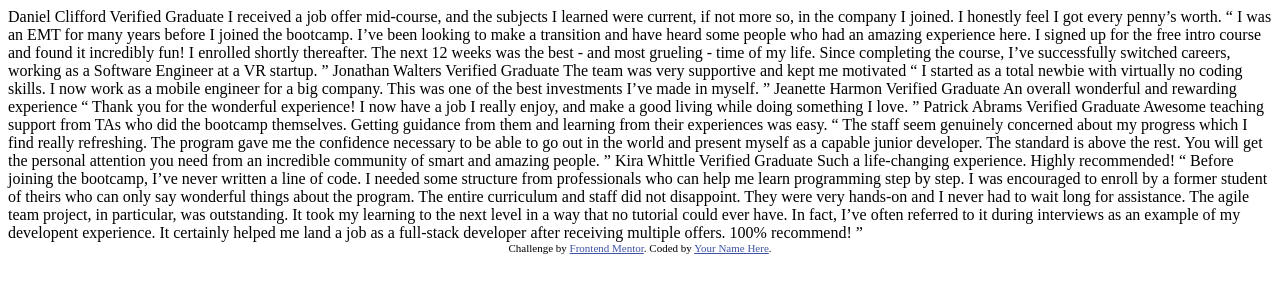
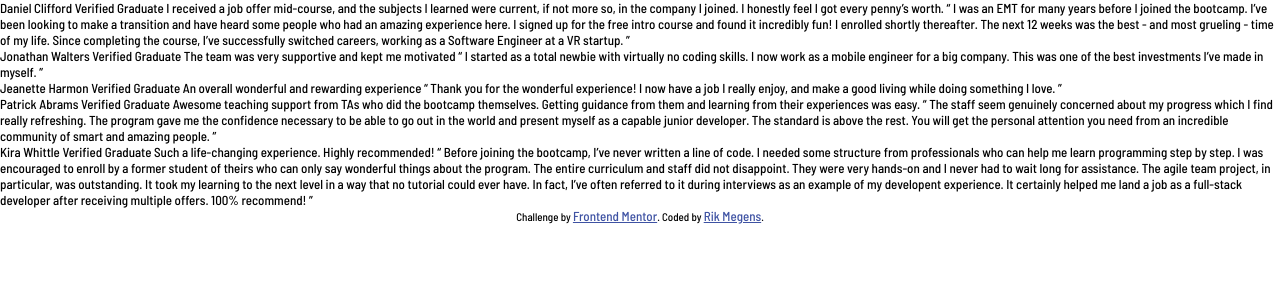
Before and after one commit to rmegens/fem-testimonials-grid-section, a plain HTML site: page index.html in a window 1280 px wide. Drawn offline with Linux system fonts and the light colour scheme.

Commit message:
updated stylesheet and added styling classes and elements to index.html

```diff
--- /dev/null
+++ b/css/style.css
@@ -0,0 +1,63 @@
+/* styleguide for testimonials grid page */
+
+/* import fonts */
+@import url('https://fonts.googleapis.com/css2?family=Barlow+Semi+Condensed:wght@100;300;500;600&display=swap');
+
+/* css reset */
+
+/* boilerplate stuff */
+*, *::before, *::after {
+  margin: 0;
+  box-sizing: border-box;
+  font-size: 13px;
+  font-family: 'Barlow Semi Condensed', sans-serif;
+}
+
+/* root variables */
+:root {
+  /* font-weight */
+  --fw-100: 100;
+  --fw-200: 200;
+  --fw-300: 300;
+  --fw-400: 400;
+  --fw-500: 500;
+  --fw-600: 600;
+
+  /* colorschema */
+  --clr-primary-violet: hsl(263, 55%, 52%);
+  --clr-primary-greyblue: hsl(217, 19%, 35%);
+  --clr-primary-blackblue: hsl(219, 29%, 14%);
+  --clr-primary-white: hsl(0, 0%, 100%);
+  --clr-primary-white-50: hsla(0, 0%, 100%, 0.500);
+  --clr-primary-white-70: hsla(0, 0%, 100%, 0.700);
+  --clr-neutral-gray: hsl(0, 0%, 81%);
+  --clr-neutral-grayblue: hsl(210, 46%, 95%);
+
+  /* viewport sizes */
+  --max-width-screen: 1440px;
+  --min-width-screen: 376px;
+  --min-height-screen: 900px;
+  --max-width-mobile: 375px;
+  --min-height-mobile: 1966px;
+
+  --col-size: 65px;
+  --row-size: 60px;
+  --col-gap: 30px;
+  --row-gap: 12px;
+
+  --top-left-margin-top: 164px;
+  --top-left-margin-left: 165px;
+
+}
+
+/* media queries */
+@media screen and (width > 376px) {}
+
+@media screen and (width <= 375px) {}
+
+/* start of styling */
+
+
+/* provided by challenge */
+.attribution { font-size: 11px; text-align: center; }
+.attribution a { color: hsl(228, 45%, 44%); }
--- a/index.html
+++ b/index.html
@@ -6,15 +6,13 @@
 
   <link rel="icon" type="image/png" sizes="32x32" href="./images/favicon-32x32.png">
 
-  <title>Frontend Mentor | [Challenge Name Here]</title>
+  <title>Frontend Mentor | Testimonials grid challenge</title>
+  <link rel="stylesheet" href="css/style.css">
 
-  <!-- Feel free to remove these styles or customise in your own stylesheet 👍 -->
-  <style>
-    .attribution { font-size: 11px; text-align: center; }
-    .attribution a { color: hsl(228, 45%, 44%); }
-  </style>
 </head>
 <body>
+  <div class="container">
+    <article class="card card-1">
       Daniel Clifford
       Verified Graduate
 
@@ -27,6 +25,8 @@
       The next 12 weeks was the best - and most grueling - time of my life. Since completing
       the course, I’ve successfully switched careers, working as a Software Engineer at a VR startup. ”
 
+    </article>
+    <article class="card card-2">
       Jonathan Walters
       Verified Graduate
 
@@ -35,6 +35,8 @@
       “ I started as a total newbie with virtually no coding skills. I now work as a mobile engineer
       for a big company. This was one of the best investments I’ve made in myself. ”
 
+    </article>
+    <article class="card card-3">
       Jeanette Harmon
       Verified Graduate
 
@@ -42,7 +44,8 @@
 
       “ Thank you for the wonderful experience! I now have a job I really enjoy, and make a good living
       while doing something I love. ”
-
+    </article>
+    <article class="card card-4">
       Patrick Abrams
       Verified Graduate
 
@@ -53,7 +56,8 @@
       gave me the confidence necessary to be able to go out in the world and present myself as a capable
       junior developer. The standard is above the rest. You will get the personal attention you need from
       an incredible community of smart and amazing people. ”
-
+    </article>
+    <article class="card card-5">
       Kira Whittle
       Verified Graduate
 
@@ -67,10 +71,14 @@
       could ever have. In fact, I’ve often referred to it during interviews as an example of my developent
       experience. It certainly helped me land a job as a full-stack developer after receiving multiple offers.
       100% recommend! ”
+    </article>
+  </div>
 
+  <footer>
     <div class="attribution">
       Challenge by <a href="https://www.frontendmentor.io?ref=challenge" target="_blank">Frontend Mentor</a>.
-    Coded by <a href="#">Your Name Here</a>.
+      Coded by <a href="#">Rik Megens</a>.
     </div>
+  </footer>
 </body>
 </html>
```
Also changed, not shown: 1 other file. Lines whose indentation alone changed are shown as unchanged.
